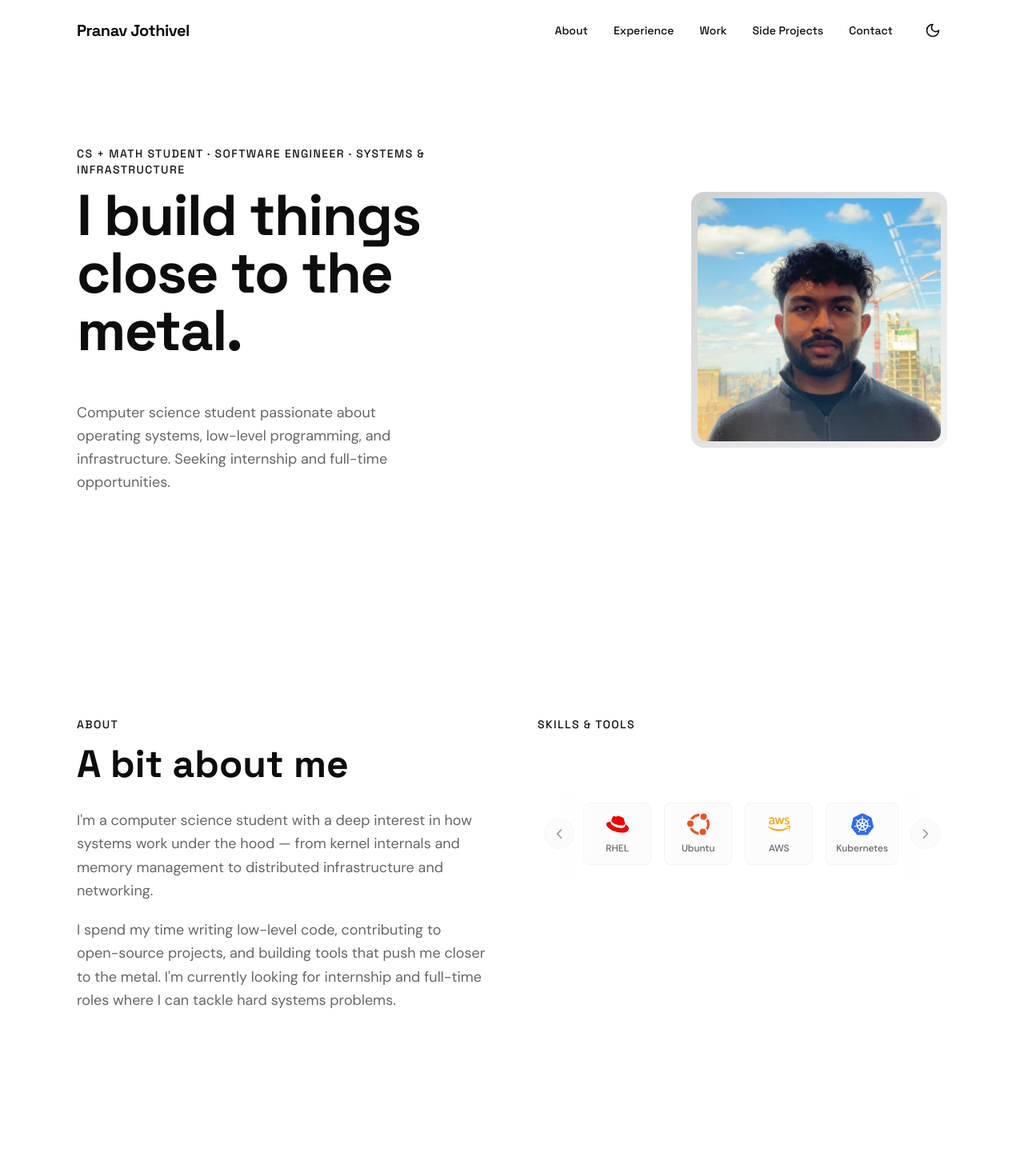
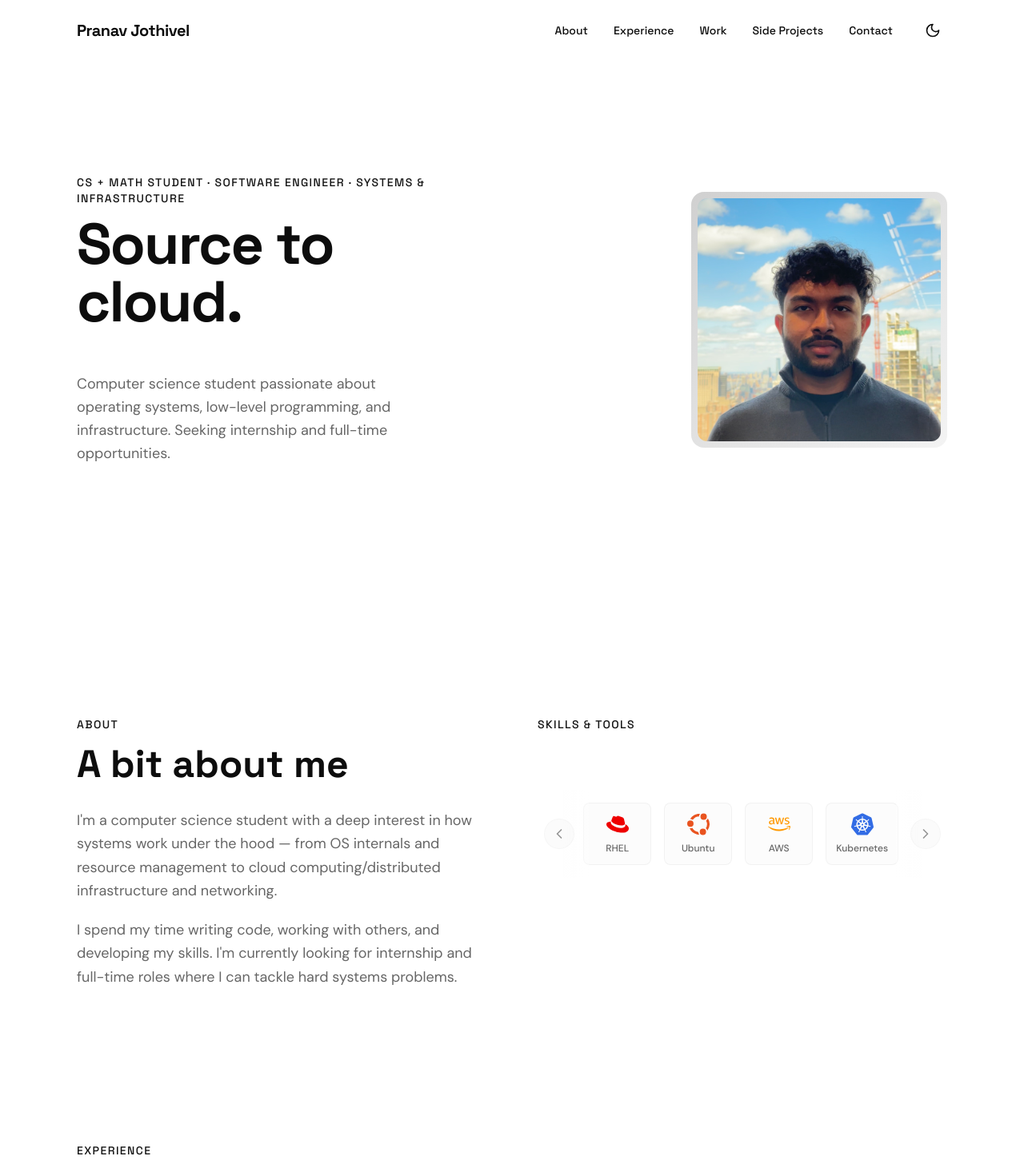
Before and after one commit to pranavjothivel/showcase, a Next.js app: page / in a window 1280 px wide. Shown: the top 1461 px of the page at 80% size. Built offline with nearby package versions, Linux system fonts and the light colour scheme.

Commit message:
edit: update content TSX

```diff
--- a/src/components/AboutSection.tsx
+++ b/src/components/AboutSection.tsx
@@ -17,10 +17,10 @@ const AboutSection = () => {
             </h2>
             <div className="space-y-5 text-muted-foreground text-lg leading-relaxed">
               <p>
-                I'm a computer science student with a deep interest in how systems work under the hood — from kernel internals and memory management to distributed infrastructure and networking.
+                I'm a computer science student with a deep interest in how systems work under the hood — from OS internals and resource management to cloud computing/distributed infrastructure and networking.
               </p>
               <p>
-                I spend my time writing low-level code, contributing to open-source projects, and building tools that push me closer to the metal. I'm currently looking for internship and full-time roles where I can tackle hard systems problems.
+                I spend my time writing code, working with others, and developing my skills. I'm currently looking for internship and full-time roles where I can tackle hard systems problems.
               </p>
             </div>
           </div>
--- a/src/components/LandingSection.tsx
+++ b/src/components/LandingSection.tsx
@@ -12,13 +12,21 @@ const LandingSection = () => {
                 CS + Math Student · Software Engineer · Systems & Infrastructure
               </p>
             </ScrollReveal>
-            <ScrollReveal delay={0.4} enableParallax>
+            {/* <ScrollReveal delay={0.4} enableParallax>
               <h1 className="font-display text-5xl md:text-7xl font-bold leading-[1.05] tracking-tight">
                 I build things
                 <br />
                 close to the
                 <br />
                 metal.
+              </h1>
+            </ScrollReveal> */}
+            <ScrollReveal delay={0.4} enableParallax>
+              <h1 className="font-display text-5xl md:text-7xl font-bold leading-[1.05] tracking-tight">
+                {/* From metal to cloud */}
+                Source to
+                <br />
+                cloud.
               </h1>
             </ScrollReveal>
             <ScrollReveal delay={0.6}>
```
